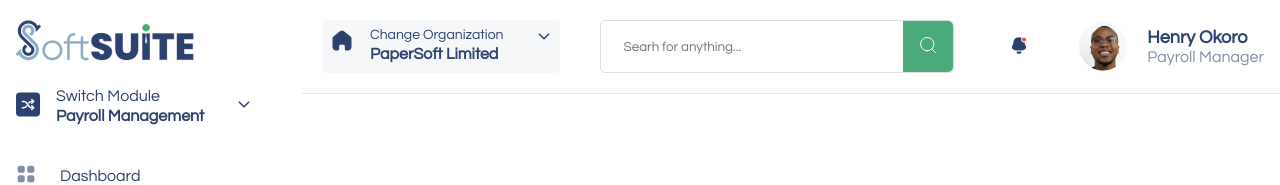
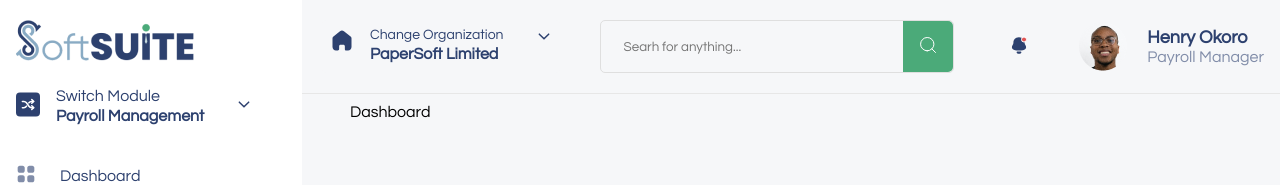
Before and after one commit to Nwife/softsuite-test, a React (Vite) app: page / in a window 1280 px wide. Shown: the top 185 px of the page. Built offline with nearby package versions, Linux system fonts and the light colour scheme.

Commit message:
Initial breadcrumb build

```diff
--- /dev/null
+++ b/src/components/Breadcrumb.tsx
@@ -0,0 +1,25 @@
+import { Link, useLocation } from "react-router-dom"
+
+const Breadcrumb = () => {
+  const location = useLocation();
+
+  let currentLink = '';
+
+  const crumbs = location.pathname.split('/')
+    .filter(crumb => crumb !== '')
+    .map(crumb => {
+      currentLink += `/${crumb}`
+
+      return (
+        <div className="crumb" key={crumb}>
+          <Link to={currentLink}>{crumb}</Link>
+        </div>
+      )
+    })
+
+  return (
+    <div className="breadcrumbs">{crumbs}</div>
+  )
+}
+
+export default Breadcrumb
--- a/src/components/layout/Layout.tsx
+++ b/src/components/layout/Layout.tsx
@@ -5,6 +5,7 @@ import { ReactNode } from "react";
 import Sidebar from "../partials/Sidebar";
 import Topnav from "../partials/Topnav";
 import BottomBanner from "../partials/BottomBanner";
+import Breadcrumb from "../Breadcrumb";
 
 //styles
 import "./index.scss";
@@ -17,7 +18,10 @@ const Layout = ({ children }: { children: ReactNode }) => {
             <Sidebar />
             <div className="layout-content">
                 <Topnav />
-                {children}
+                <div className="layout-content__display">
+                  <Breadcrumb />
+                  {children}
+                </div>
             </div>
         </div>
         <BottomBanner />
--- a/src/components/layout/index.scss
+++ b/src/components/layout/index.scss
@@ -2,21 +2,37 @@
 
 .layout{
     height: 100vh;
-}
+
     .layout-content{
         // background-color: cadetblue;
+        background-color: #F6F7F9;
         width: 100%;
         overflow: hidden;
         height: 100vh
     }
-.b-banner{
-    color: #FFF;
-    padding: 20px 39px 20px 43px;
-    background-color: $blue;
-    position: fixed;
-    bottom: 0;
-    width: 100%;
+    .layout-content__display{
+        padding-left: 48px;
+        padding-top: 10px;
     }
+
+    /* bread crumbs*/
+    .breadcrumbs > *{
+        display: inline-block;
+        margin-right: 10px;
+    }
+    .breadcrumbs .crumb::after{
+        content: '>';
+        margin-left: 10px;
+    }
+    .breadcrumbs .crumb:last-child::after{
+        display: none;
+    }
+    .breadcrumbs .crumb a{
+        color: $blue;
+        text-transform: capitalize;
+    }
+}
+
 
 .sidebar{
   width: 302px;
@@ -125,3 +141,12 @@
         font-weight: 700;
     }
 }
+
+.b-banner{
+    color: #FFF;
+    padding: 20px 39px 20px 43px;
+    background-color: $blue;
+    position: fixed;
+    bottom: 0;
+    width: 100%;
+}
--- a/src/pages/dashboard/Dashboard.tsx
+++ b/src/pages/dashboard/Dashboard.tsx
@@ -4,7 +4,7 @@ import Layout from "../../components/layout/Layout";
 const Dashboard = () => {
   return (
     <Layout>
-
+      Dashboard
     </Layout>
   )
 }
--- /dev/null
+++ b/src/pages/elements/Elements.tsx
@@ -0,0 +1,12 @@
+import React from 'react';
+
+//components
+import Layout from '../../components/layout/Layout';
+
+const Elements = () => {
+  return (
+    <Layout>Elements</Layout>
+  )
+}
+
+export default Elements
--- a/src/routes/index.tsx
+++ b/src/routes/index.tsx
@@ -1,12 +1,14 @@
 import { Routes, Route } from "react-router-dom";
 
 //components
-import Dashbaord from "../pages/dashboard/Dashboard";
+import Dashboard from "../pages/dashboard/Dashboard";
+import Elements from "../pages/elements/Elements"
 
 const Router = () => {
   return (
     <Routes>
-        <Route path="/" element={<Dashbaord />} />
+        <Route path="/" element={<Dashboard />} />
+        <Route path="/element setup/element" element={<Elements />} />
     </Routes>
   )
 }
```
Lines whose indentation alone changed are shown as unchanged.
